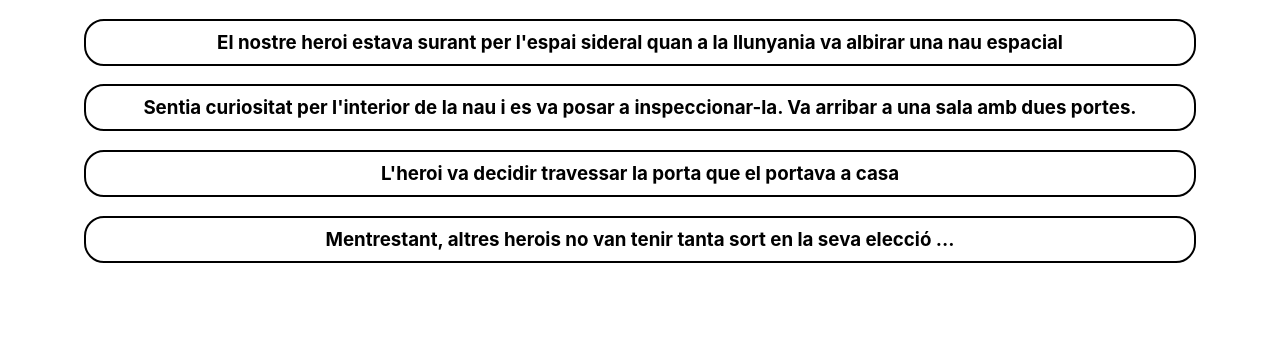
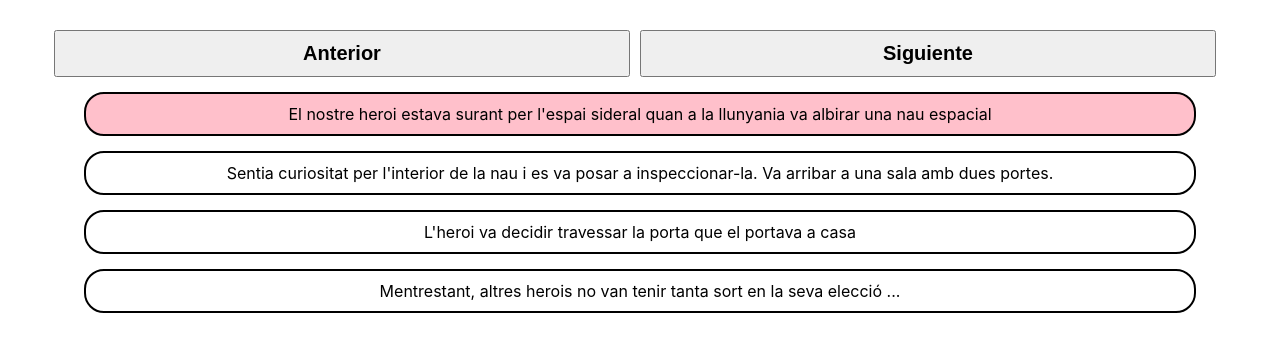
Before and after one commit to patriciobevaqua/ita-s6-n1-react, a React (Create React App) app: page / in a window 1280 px wide. Shown: the top 352 px of the page. Built offline with nearby package versions, Linux system fonts and the light colour scheme.

Commit message:
Subo Ejercicio 4 - Nivel I

```diff
--- a/src/App.js
+++ b/src/App.js
@@ -1,32 +1,62 @@
 import './App.css';
+import { useState } from "react";
+import Nav from "./components/escena/Nav"
 import Escena from './components/escena/Escena';
 import phrases from "./components/escena/Phrases";
+import { ButtonsDiv } from "./components/escena/styled";
 
 
 function App() {
 
-  const oraciones = phrases.map(phrase => {
-    return (
-      phrase.text
-    )
-  });
+  const [count, setCount] = useState(1);
+
+  // const oraciones = phrases.map(phrase => {
+  //   return (
+  //     phrase.text
+  //   )
+  // });
+
+  function handleClick(i) {
+    setCount((prevCount) => {
+      if (prevCount + i > phrases.length || prevCount + i <= 0) return prevCount;
+      // console.log(i);
+      // console.log(count);
+      // console.log(prevCount);
+      return prevCount + i;
+    });
+  }
+
 
 
   return (
     <div className="App">
       <header className="">
+
+        <ButtonsDiv>
+          <Nav handleClick={handleClick} />
+        </ButtonsDiv>
+
         <Escena
+          numEscena={count}
+        />
+
+
+        {/* <Escena
           frase={oraciones[0]}
+          numEscena={count}
         />
         <Escena
           frase={oraciones[1]}
+          numEscena={count}
         />
         <Escena
           frase={oraciones[2]}
+          numEscena={count}
         />
         <Escena
           frase={oraciones[3]}
-        />
+          numEscena={count}
+        /> */}
 
       </header>
     </div>
--- a/src/components/escena/Escena.js
+++ b/src/components/escena/Escena.js
@@ -1,15 +1,37 @@
 import React from "react";
-import {Paragraph} from "./styled";
+import { Paragraph } from "./styled";
+import phrases from "./Phrases";
 
 
 export default function Escena(props) {
 
+    const paragraph = phrases.map(frase => {
+        return (
+            <div key={frase.id}>
+                <Paragraph active={props.numEscena === frase.id}>{frase.text}</Paragraph>
+            </div>
+        )
+    })
+
     return (
-
-        <h3>
-             <Paragraph> {props.frase} </Paragraph>
-        </h3>
-
+        <div>
+            {paragraph}
+        </div>
     )
 
+
+
+
+    // return (
+
+    //     <h3>
+    //          <Paragraph active={props.numEscena === frase.id}> {props.frase} </Paragraph>
+    //     </h3>
+
+    // )
+
+
+
+
+
 }
--- /dev/null
+++ b/src/components/escena/Nav.js
@@ -0,0 +1,13 @@
+import React from "react";
+
+
+
+export default function Nav(props){
+
+return(
+    <div>
+        <button onClick={()=> props.handleClick(-1)}> Anterior</button>
+        <button onClick={()=> props.handleClick(1)}> Siguiente</button>
+    </div>
+)
+}
--- a/src/components/escena/Phrases.js
+++ b/src/components/escena/Phrases.js
@@ -1,14 +1,18 @@
 const phrases = [
   {
+    id : 1,
     text: "El nostre heroi estava surant per l'espai sideral quan a la llunyania va albirar una nau espacial"
   },
   {
+    id : 2,
     text: "Sentia curiositat per l'interior de la nau i es va posar a inspeccionar-la. Va arribar a una sala amb dues portes."
   },
   {
+    id : 3,
     text: "L'heroi va decidir travessar la porta que el portava a casa"
   },
   {
+    id : 4,
     text: "Mentrestant, altres herois no van tenir tanta sort en la seva elecció ..."
   }
 ];
--- a/src/components/escena/styled.js
+++ b/src/components/escena/styled.js
@@ -8,5 +8,19 @@ export const Paragraph = styled.p`
     padding: 10px;
     margin: auto;
     margin-top: 15px;
+    background: ${props => props.active ? "pink" : "rgba(255, 255, 255, 0.7)"}
 
     `
+export const ButtonsDiv = styled.div`
+    button {
+        width: 45%;
+        padding: 10px;
+        margin: auto;
+        margin-top: 30px;
+        margin-right: 10px;
+        cursor: pointer;
+        text-align: center;
+        font-size: 20px;
+        font-weight: bold;
+    }
+`
```
Also changed, not shown: src/Foto_Perfil.png (deleted).
